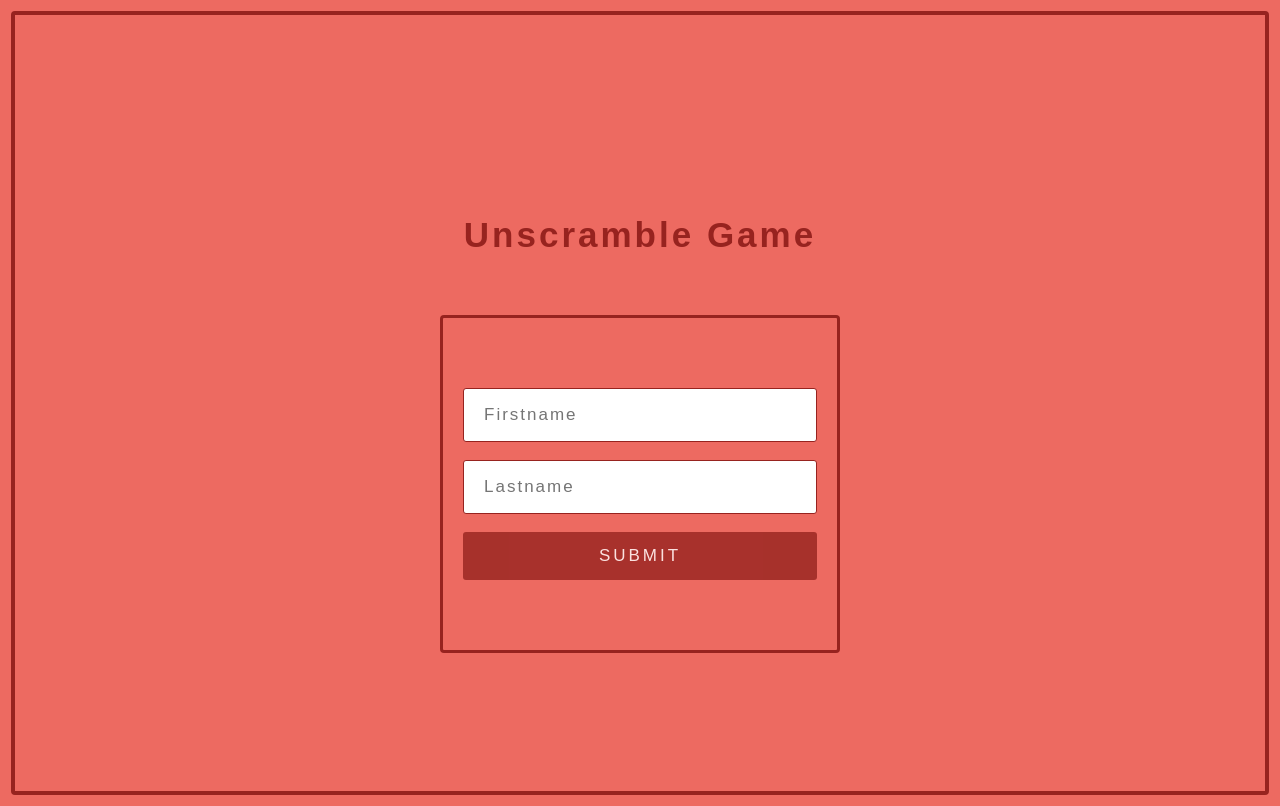
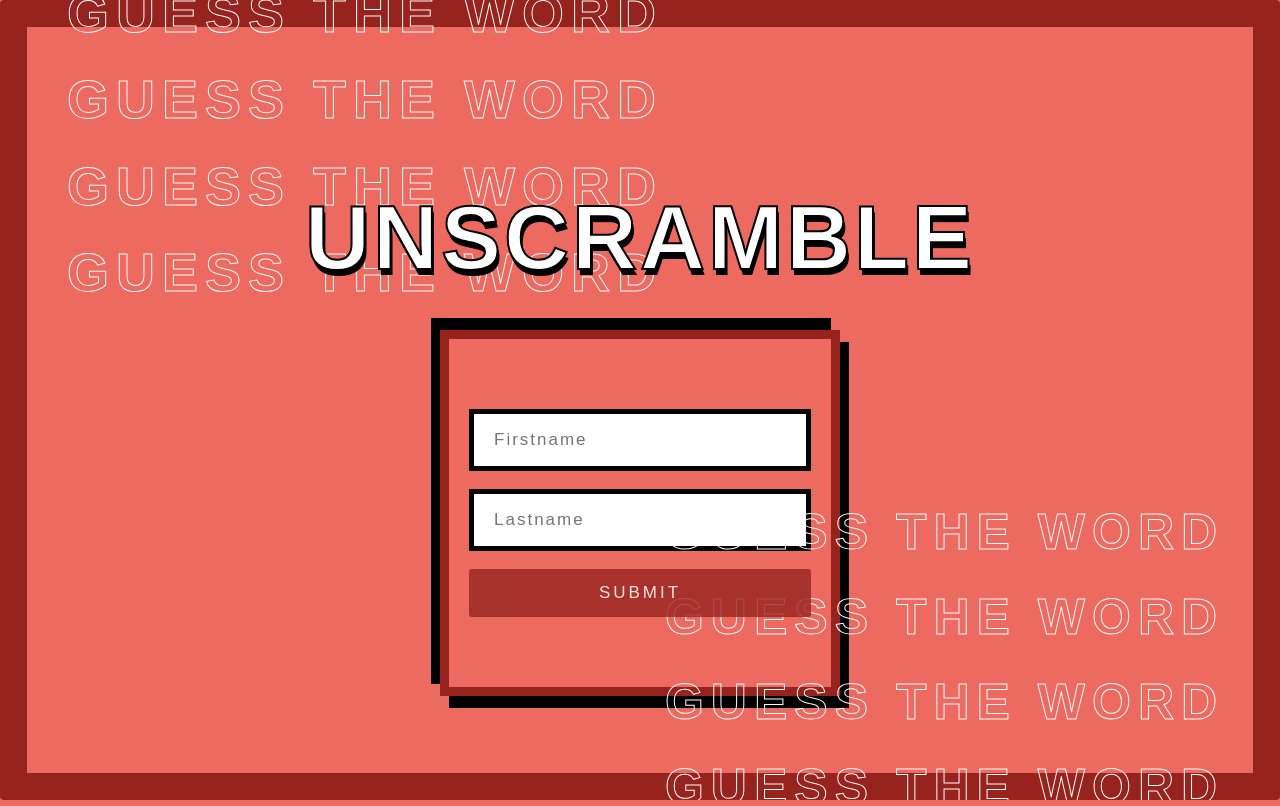
Before and after one commit to schung97/unscramble, a PHP site: page / in a window 1280 px wide. Run offline with PHP 8.4, Linux system fonts and the light colour scheme.

Commit message:
login restyled

```diff
--- a/frontend/css/login.css
+++ b/frontend/css/login.css
@@ -6,22 +6,50 @@
 *, *:before, *:after {
   box-sizing: border-box;
 }
-
 body {
   font-family: 'Oxygen', sans-serif;
   letter-spacing: 3px;
   background-color: rgb(237, 106, 97);
   color: rgb(151, 35, 31);
 
-  border: 4px solid;
+  border: 27px solid;
   border-radius: 4px;
   border-color: rgb(151, 35, 31);
-  margin: 11px;
-  height: 98vh;
+  margin: 0;
+  height: 100vh;
 
   display: flex;
   flex-direction: column;
+}
 
+body:after {
+  white-space: pre;
+  content: 'GUESS THE WORD \A GUESS THE WORD \A GUESS THE WORD \AGUESS THE WORD \A';
+  font-family: 'Dosis', sans-serif;
+  line-height: 1.6;
+  font-weight: 700;
+  font-size: 54px;
+  position: absolute;
+  top: -30;
+  left: 67px;
+  color: rgba(255, 255, 255, 0);
+  -webkit-text-stroke: 1px white;
+  letter-spacing: 7px;
+  /* transform: rotate(-20deg); */
+}
+body:before {
+  white-space: pre;
+  content: 'GUESS THE WORD \A GUESS THE WORD \A GUESS THE WORD \AGUESS THE WORD \A';
+  font-family: 'Dosis', sans-serif;
+  line-height: 1.7;
+  font-weight: 700;
+  font-size: 50px;
+  position: absolute;
+  bottom: -30;
+  right: 35;
+  color: rgba(255, 255, 255, 0);
+  -webkit-text-stroke: 1px white;
+  letter-spacing: 7px;
 }
 button {
   font-size: 17px;
@@ -42,12 +70,19 @@ button:focus {
 }
 
 #title {
-  font-size: 35px;
-  color: rgb(151, 35, 31);
+  /* font-size: 35px; */
+  /* color: rgb(151, 35, 31); */
   margin: 0;
   text-align: center;
-  padding-top: 25vh;
-  margin-bottom: 20px;
+  padding-top: 20vh;
+  /* margin-bottom: 20px; */
+
+  font-size: 90px;
+  font-weight: 700;
+  color: rgb(255, 255, 255);
+  text-shadow: 2px 6px black;
+  -webkit-text-stroke: 2px black;
+  z-index: 1;
 }
 
 #login {
@@ -59,9 +94,10 @@ form {
   margin: auto;
   display: flex;
   flex-direction: column;
-  border: 3px solid;
+  border: 9px solid;
   border-color: rgb(151, 35, 31);
-  border-radius: 4px;
+  /* border-radius: 4px; */
+  box-shadow: 9px 12px black, -9px -12px black;
 }
 form input[type=text] {
   padding: 16px 20px;
@@ -71,13 +107,15 @@ form input[type=text] {
   font-size: 17px;
   letter-spacing: 2px;
   color: red;
-  border: 1px solid;
-  border-color: rgb(151, 35, 31);
-  border-radius: 3px;
+  border: 5px solid black;
+  /* border-color: rgb(151, 35, 31); */
+  border-radius: 1px;
 }
 form input:focus {
   outline: none;
-  box-shadow: inset 0px 0px 10px rgba(0, 0, 0, 0.4);
+
+  border: 5px solid rgb(255, 235, 59);
+  box-shadow: inset 1px 1px rgba(0, 0, 0, .2), inset -1px -1px rgba(0, 0, 0, .2);
 }
 form input[type=submit] {
   font-size: 17px;
--- a/frontend/index.html
+++ b/frontend/index.html
@@ -15,13 +15,13 @@
     <script src="src/index.js" charset="utf-8"></script>
   </head>
   <body class="center">
-    <h2 id="title">Unscramble Game</h2>
+    <h2 id="title">UNSCRAMBLE</h2>
 
 
     <div id="login">
       <form id= action="index.html" method="post">
-        <input id="firstname" type="text" name="firstname" placeholder="Firstname">
-        <input id="lastname" type="text" name="lastname" placeholder="Lastname">
+        <input id="firstname" type="text" name="firstname" placeholder="Firstname" autocomplete="off">
+        <input id="lastname" type="text" name="lastname" placeholder="Lastname" autocomplete="off">
         <input type="submit" name="submit" value="SUBMIT">
       </form>
     </div>
```
